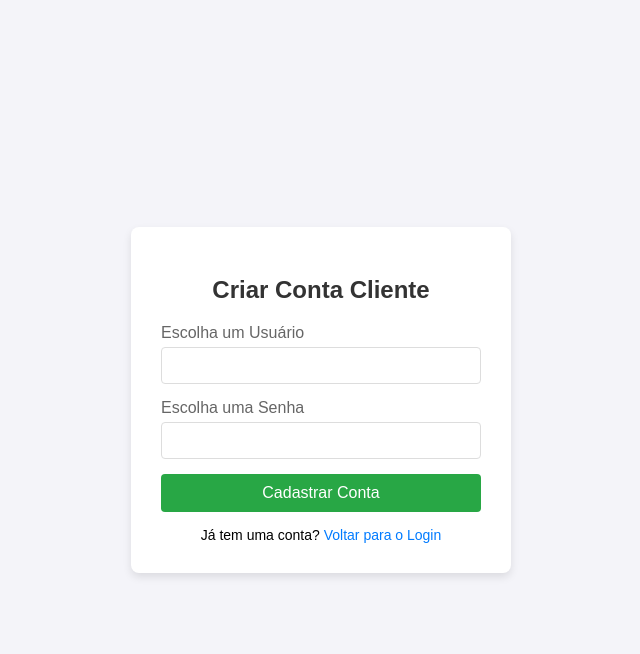
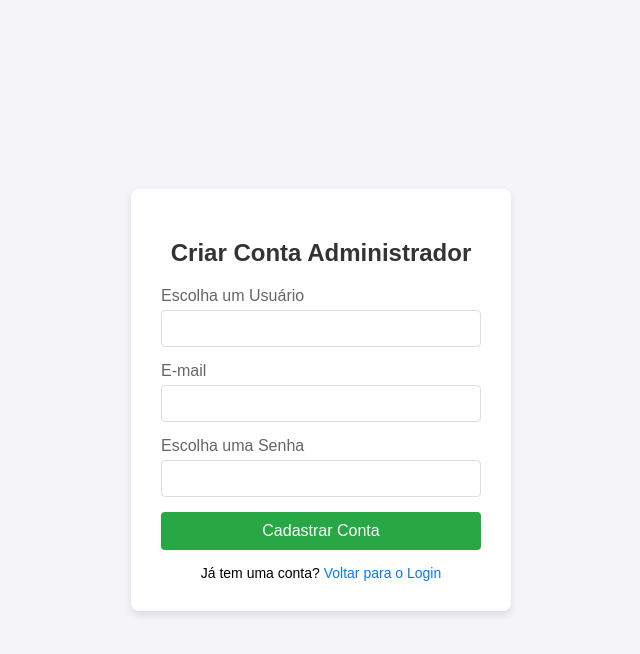
Before and after one commit to fleithpi/gerenciadorpousada, a Flask app: template sistemapousada/templates/registrar.html in a window 1280 px wide. Shown: the top 654 px of the page, without its empty margins (319-959 px from the left). Run offline with Flask 3, Linux system fonts and the light colour scheme; the template is opened without the code that fills it, so the values that code supplies are empty.

Commit message:
Update registrar.html

```diff
--- a/sistemapousada/templates/registrar.html
+++ b/sistemapousada/templates/registrar.html
@@ -9,7 +9,7 @@
         h2 { text-align: center; color: #333; margin-bottom: 20px; }
         .form-group { margin-bottom: 15px; }
         label { display: block; margin-bottom: 5px; color: #666; }
-        input[type="text"], input[type="password"] { width: 100%; padding: 10px; border: 1px solid #ddd; border-radius: 4px; box-sizing: border-box; }
+        input[type="text"], input[type="email"], input[type="password"] { width: 100%; padding: 10px; border: 1px solid #ddd; border-radius: 4px; box-sizing: border-box; }
         button { width: 100%; padding: 10px; background: #28a745; border: 0; color: white; border-radius: 4px; font-size: 16px; cursor: pointer; }
         button:hover { background: #218838; }
         .flash-messages { background: #ffe3e3; color: #c82333; padding: 10px; border-radius: 4px; margin-bottom: 15px; font-size: 14px; list-style: none; padding-left: 10px; }
@@ -20,7 +20,7 @@
 <body>
 
 <div class="register-container">
-    <h2>Criar Conta Cliente</h2>
+    <h2>Criar Conta Administrador</h2>
 
     {% with messages = get_flashed_messages(with_categories=true) %}
       {% if messages %}
@@ -38,6 +38,10 @@
             <input type="text" id="username" name="username" required autocomplete="off">
         </div>
         <div class="form-group">
+            <label for="email">E-mail</label>
+            <input type="email" id="email" name="email" required autocomplete="off">
+        </div>
+        <div class="form-group">
             <label for="password">Escolha uma Senha</label>
             <input type="password" id="password" name="password" required>
         </div>
```
